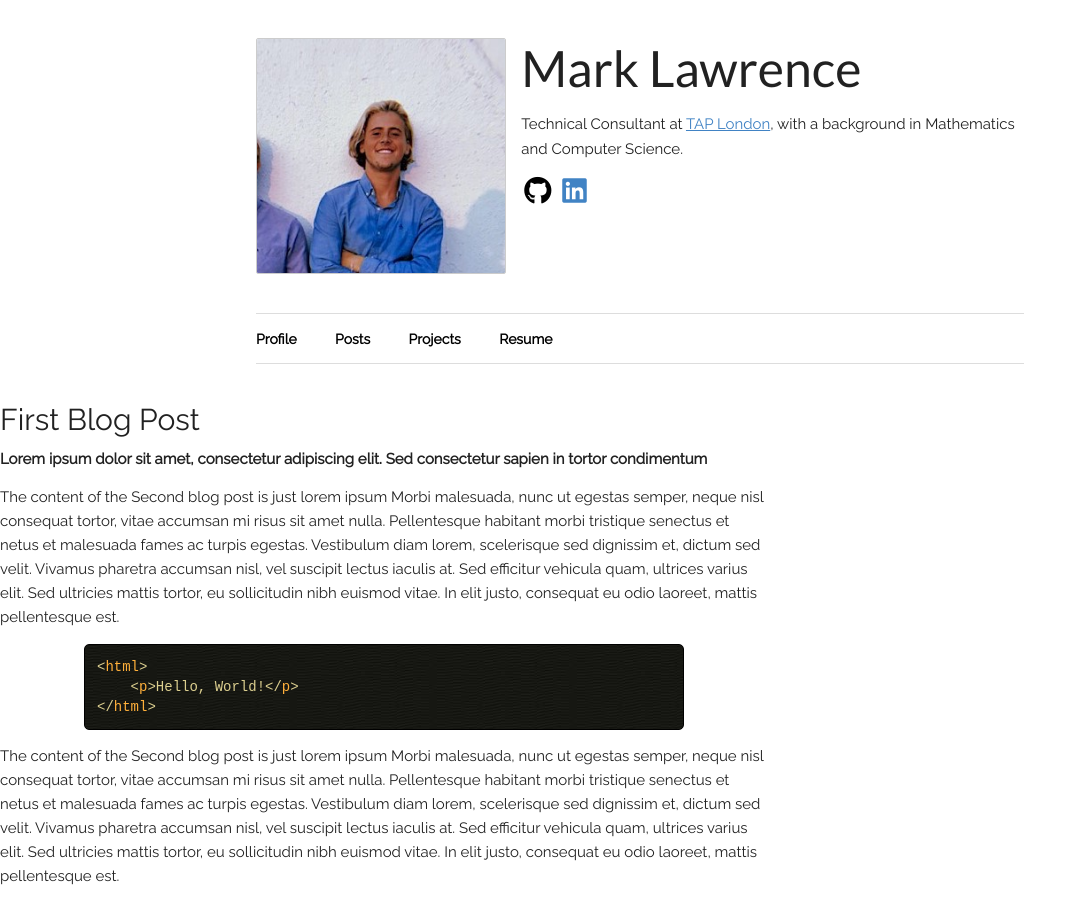
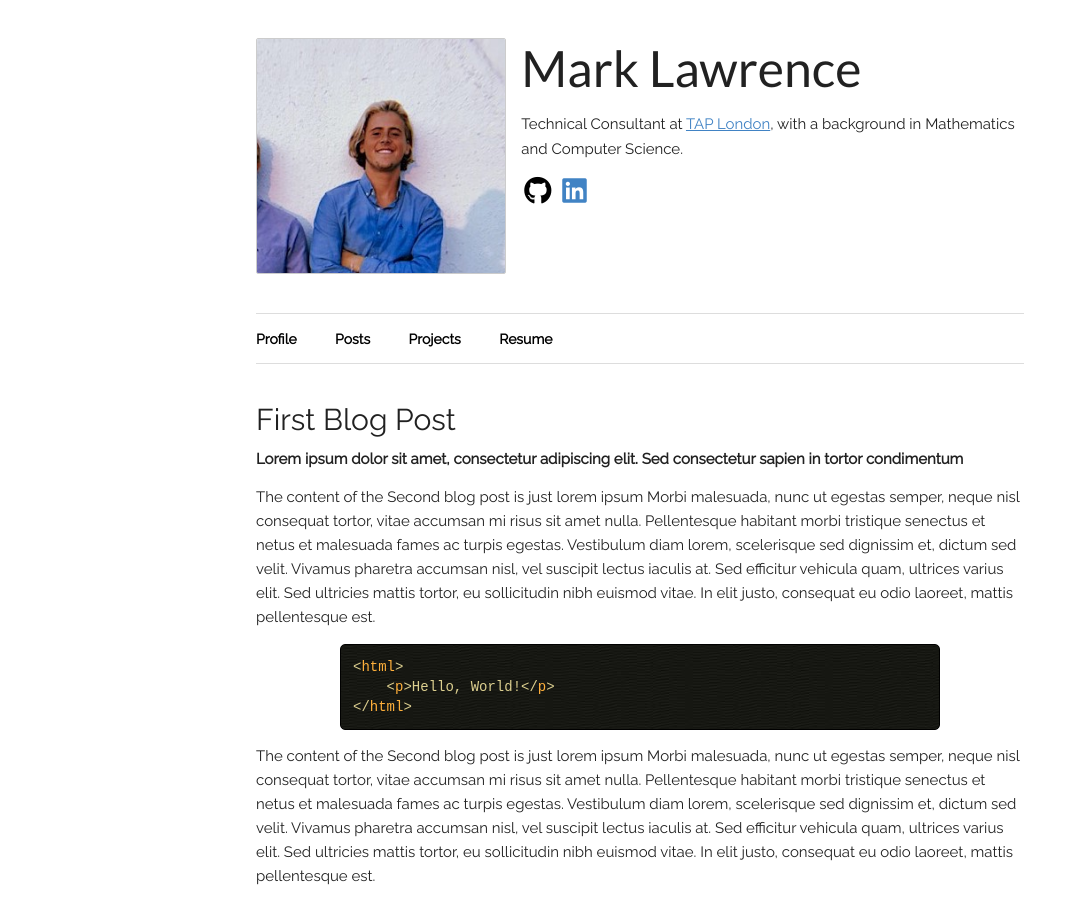
Before and after one commit to marklawrence97/mark, a React (Create React App) app: page /post/cs50 in a window 1280 px wide. Shown: the top 901 px of the page, without its empty margins (0-1087 px from the left). Built offline with nearby package versions, Linux system fonts and the light colour scheme.

Commit message:
fix margin property error

```diff
--- a/src/containers/PostPage/PostPage.css
+++ b/src/containers/PostPage/PostPage.css
@@ -1,6 +1,6 @@
 .post-container {
     width: 60%;
-    margin: "3% 20%";
+    margin: 3% 20%;
 }
 
 @media screen and (max-width: 650px) {
```
